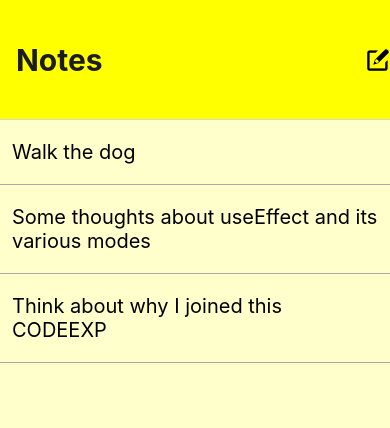
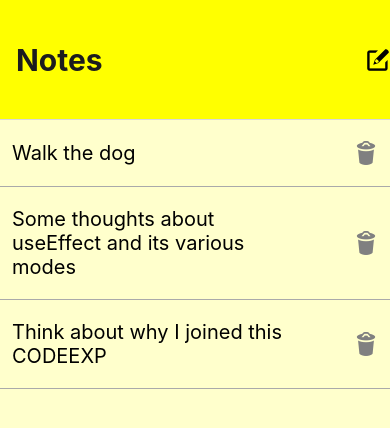
Before and after one commit to limyixiang/notesapp, a React Native app: screen /Notes in a window 390 px wide. Shown: the top 428 px of the page. Built offline with nearby package versions, Linux system fonts and the light colour scheme.

Commit message:
added a delete button that doesnt work yet

```diff
--- a/screens/NotesScreen.js
+++ b/screens/NotesScreen.js
@@ -50,8 +50,14 @@ export default function NotesScreen({ route, navigation }) {
                     paddingBottom: 20,
                     borderBottomWidth: 1,
                     borderBottomColor: "#aaa",
+                    flexDirection: "row",
+                    justifyContent: "space-between",
+                    alignItems: "center",
                 }}>
-                <Text style={{ fontSize:20 }}>{item.title}</Text>
+                <Text style={{ fontSize: 20, width: "80%" }}>{item.title}</Text>
+                <Pressable onPress={() => {}}>
+                    <Entypo name="trash" size={24} color="grey" />
+                </Pressable>
             </View>
         );
     }
```
